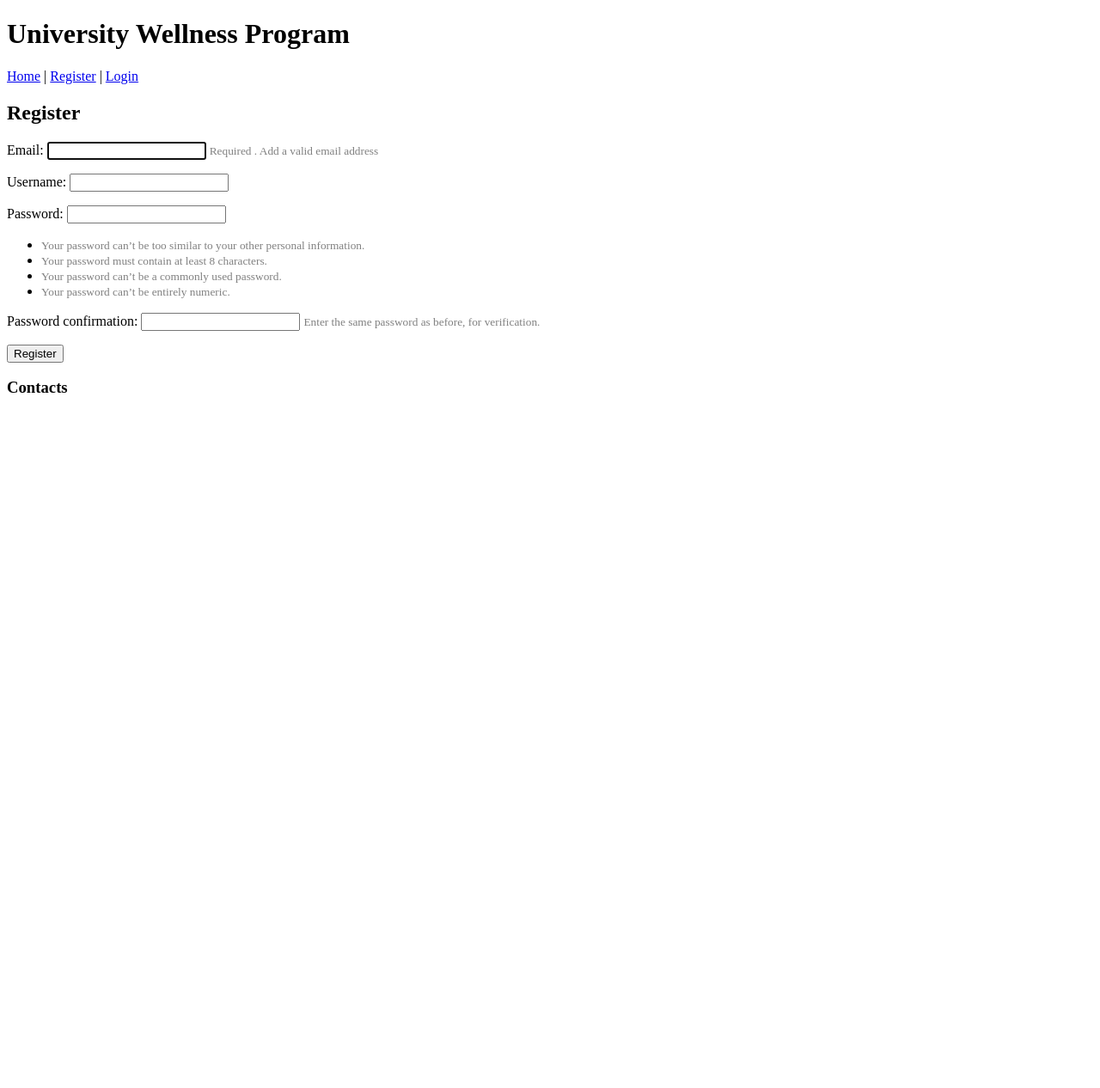
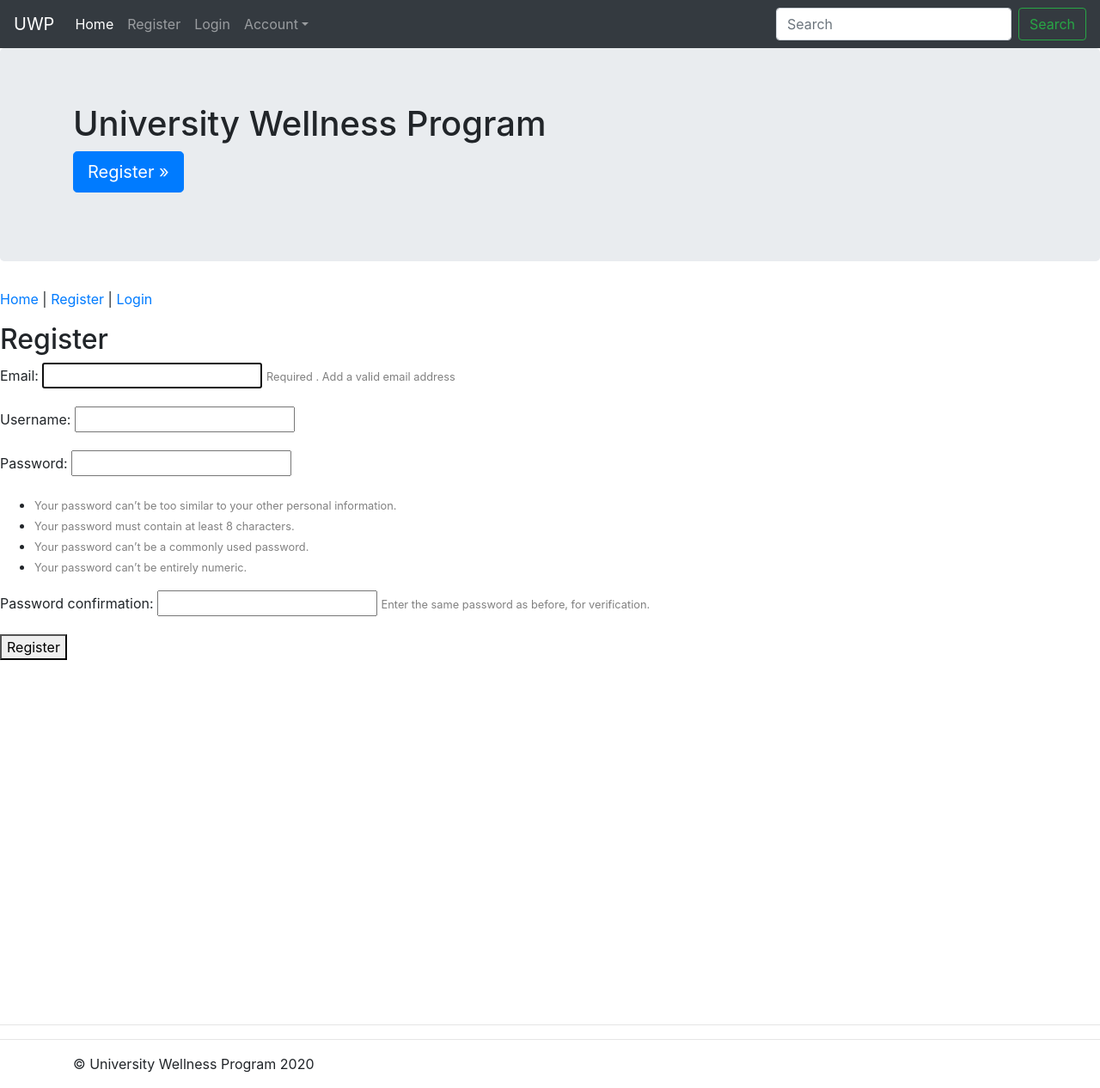
Before and after one commit to Dravid92/UWP, a Django app: page /register/ in a window 1280 px wide. Shown: the whole page at 86% size. Before the commit the page ends 457 px from the top, so only its background shows below. Run offline with Django 3.2, Linux system fonts and the light colour scheme; some libraries are stand-ins or nearby versions.

Commit message:
CSS from bootstrap , new view to website and tabs

```diff
--- a/src/account/forms.py
+++ b/src/account/forms.py
@@ -27,3 +27,24 @@ class AccountAuthernticationForm(forms.ModelForm):
 			password = self.cleaned_data['password']
 			if not authenticate(email = email,password = password):
 				raise forms.ValidationError('Invalid Login')
+class AccountUpdateForm(forms.ModelForm):
+
+	class Meta:
+		model = Account
+		fields = ('email','username')
+
+	def clean_email(self):
+		email = self.cleaned_data['email']
+		try:
+			account = Account.objects.exclude(pk = self.instance.pk).get(email = email)
+		except Account.DoesNotExist:
+			return email
+		raise forms.ValidationError('Email "%s" is already in use.' %account.email)# by default
+
+	def clean_username(self):
+		username = self.cleaned_data['username']
+		try:
+			account = Account.objects.exclude(pk = self.instance.pk).get(username= username)
+		except Account.DoesNotExist:
+			return username
+		raise forms.ValidationError('Username"%s" is already in use.' %account.username)
--- a/src/account/views.py
+++ b/src/account/views.py
@@ -1,6 +1,6 @@
 from django.shortcuts import render, redirect
 from django.contrib.auth import login,authenticate ,logout
-from account.forms import RegistrationForm,AccountAuthernticationForm
+from account.forms import RegistrationForm,AccountAuthernticationForm,AccountUpdateForm
 
 
 # Create your views here.
@@ -52,3 +52,23 @@
 
 	context['login_form'] = form
 	return render(request,'account/login.html',context)
+
+def account_view(request):
+	if not request.user.is_authenticated:
+		return redirect("login")
+
+	context = {}
+
+	if request.POST:
+		form = AccountUpdateForm(request.POST,instance = request.user)
+		if form.is_valid():
+			form.save()
+	else:
+		form = AccountUpdateForm(
+				initial = {
+					"email" :request.user.email,
+					"username" :request.user.username,
+				}
+			)
+	context['account_form'] = form
+	return render(request,'account/account.html',context)
--- a/src/mysite/urls.py
+++ b/src/mysite/urls.py
@@ -23,6 +23,7 @@ from account.views import (
 	registration_view,
     logout_view,
     login_view,
+    account_view,
 	)
 urlpatterns = [
     path('admin/', admin.site.urls),
@@ -30,4 +31,5 @@ urlpatterns = [
     path('register/',registration_view,name = 'register'),
     path('logout/',logout_view,name = 'logout'),
     path('login/',login_view,name = 'login'),
+    path('account/',account_view,name = 'account'),
 ]
--- a/src/personal/templates/personal/home.html
+++ b/src/personal/templates/personal/home.html
@@ -2,11 +2,13 @@
 
 {% block content %}
 
+<hr>
 	<h1> About us </h1>
 	<p>Here is where you put the introduction of UWP , University Wellness program(UWP)is an platform that can act as a tool,resource and a social media for sharing your contribution towards the growth of the university  </p>
 
 	<p>{{some_string}}</p>
 	<p>{{Themes}}</p>
+	<hr>
 	<h3>Registered Users : </h3>
 	{% for account in accounts %}
 			<p>{{account.email}}</p>
--- a/src/templates/base.html
+++ b/src/templates/base.html
@@ -2,39 +2,32 @@
 <html>
 
 <head>
-	<h1>University Wellness Program</h1>
-	{% if request.user.is_authenticated %}
-		<p>
-			<a href="{% url 'home' %}"></a> |
-			<a href="{% url 'logout' %}">Logout</a>
-		</p>
-		<p>Hello , {{request.user.username}}</p>
-	{% else %}
-		<p>
-			<a href="{% url 'home' %}">Home</a> |
-			<a href="{% url 'register' %}">Register</a> |
-			<a href="{% url 'login' %}">Login</a>
-		</p>
-	{% endif %}
+	<title>UWP - SRM </title>
+
+
+	{% include 'snippets/header.html' %}
+
+</head>
+
+<body>
+	<!-- Body -->
+	<style type="text/css">
+		.main{
+			min-height: 100vh;
+			height: 100%;
+		}
+	</style>
+	<div class="main">
+		{% block content %}
+
+		{% endblock content %}
+	</div>
+	<!-- End Body -->
+
+	{% include 'snippets/footer.html' %}
+</body>
 
 
 
 
-<title>UWP - SRM </title>
-
-</head>
-
-<body>
-
-{% block content %}
-
-{% endblock content %}
-
-</body>
-
-<footer>
-
-		<h3>Contacts  </h3>
-
-</footer>
 </html>
--- /dev/null
+++ b/src/templates/snippets/footer.html
@@ -0,0 +1,11 @@
+<hr>
+<hr>
+<p></p>
+
+<footer class="container">
+  <p>&copy; University Wellness Program 2020 </p>
+</footer>
+
+<script src="https://code.jquery.com/jquery-3.5.1.slim.min.js" integrity="sha384-DfXdz2htPH0lsSSs5nCTpuj/zy4C+OGpamoFVy38MVBnE+IbbVYUew+OrCXaRkfj" crossorigin="anonymous"></script>
+<script src="https://cdn.jsdelivr.net/npm/popper.js@1.16.0/dist/umd/popper.min.js" integrity="sha384-Q6E9RHvbIyZFJoft+2mJbHaEWldlvI9IOYy5n3zV9zzTtmI3UksdQRVvoxMfooAo" crossorigin="anonymous"></script>
+<script src="https://stackpath.bootstrapcdn.com/bootstrap/4.5.0/js/bootstrap.min.js" integrity="sha384-OgVRvuATP1z7JjHLkuOU7Xw704+h835Lr+6QL9UvYjZE3Ipu6Tp75j7Bh/kR0JKI" crossorigin="anonymous"></script>
--- /dev/null
+++ b/src/templates/snippets/header.html
@@ -0,0 +1,71 @@
+	<link rel="stylesheet" href="https://stackpath.bootstrapcdn.com/bootstrap/4.5.0/css/bootstrap.min.css" integrity="sha384-9aIt2nRpC12Uk9gS9baDl411NQApFmC26EwAOH8WgZl5MYYxFfc+NcPb1dKGj7Sk" crossorigin="anonymous">
+
+<style type="text/css">
+	body {
+  padding-top: 3.5rem;
+	}
+
+</style>
+<nav class="navbar navbar-expand-md navbar-dark fixed-top bg-dark">
+  <a class="navbar-brand" href="{% url 'home' %}">UWP</a>
+  <button class="navbar-toggler" type="button" data-toggle="collapse" data-target="#navbarsExampleDefault" aria-controls="navbarsExampleDefault" aria-expanded="false" aria-label="Toggle navigation">
+    <span class="navbar-toggler-icon"></span>
+  </button>
+
+  <div class="collapse navbar-collapse" id="navbarsExampleDefault">
+    <ul class="navbar-nav mr-auto">
+      <li class="nav-item active">
+        <a class="nav-link" href="{% url 'home' %}">Home <span class="sr-only">(current)</span></a>
+      </li>
+      <li class="nav-item">
+        <a class="nav-link" href="{% url 'register' %}">Register</a>
+      </li>
+      <li class="nav-item">
+        <a class="nav-link" href="{% url 'login' %}" tabindex="1" aria-disabled="true">Login</a>
+      <li class="nav-item dropdown">
+        <a class="nav-link dropdown-toggle" href="#" id="dropdown01" data-toggle="dropdown" aria-haspopup="true" aria-expanded="false">Account</a>
+        <div class="dropdown-menu" aria-labelledby="dropdown01">
+          <a class="dropdown-item" href="#">Projects</a>
+          <a class="dropdown-item" href="#">User Settings</a>
+          {% if request.user.is_authenticated %}
+          <a class="dropdown-item" href="{% url 'logout' %}">Sign Out</a>
+          {% else %}
+          <a class="dropdown-item" href="{% url 'login' %}">Sign In</a>
+          {% endif %}
+        </div>
+      </li>
+    </ul>
+    <form class="form-inline my-2 my-lg-0">
+      <input class="form-control mr-sm-2" type="text" placeholder="Search" aria-label="Search">
+      <button class="btn btn-outline-success my-2 my-sm-0" type="submit">Search</button>
+    </form>
+  </div>
+</nav>
+<div class="jumbotron">
+    <div class="container">
+    <h1>University Wellness Program</h1>
+      {% if request.user.is_authenticated %}
+      <h1 class="display-3">Hello, {{request.user.username}}</h1>
+      <p>This is a template for a simple marketing or informational website. It includes a large callout called a jumbotron and three supporting pieces of content. Use it as a starting point to create something more unique.</p>
+      {% else %}
+      <p><a class="btn btn-primary btn-lg" href="{% url 'register' %}" role="button">Register &raquo;</a></p>
+    </div>
+  </div>
+  {% endif %}
+
+
+
+	{% if request.user.is_authenticated %}
+		<p>
+			<a href="{% url 'home' %}">Home</a> |
+			<a href="{% url 'account' %}">Account</a> |
+			<a href="{% url 'logout' %}">Logout</a>
+		</p>
+		<p>Hello , {{request.user.username}}</p>
+	{% else %}
+		<p>
+			<a href="{% url 'home' %}">Home</a> |
+			<a href="{% url 'register' %}">Register</a> |
+			<a href="{% url 'login' %}">Login</a>
+		</p>
+	{% endif %}
```
Also changed, not shown: src/account/Templates/account/account.html (added, +34 -0 lines), src/db.sqlite3, 1 other file.
